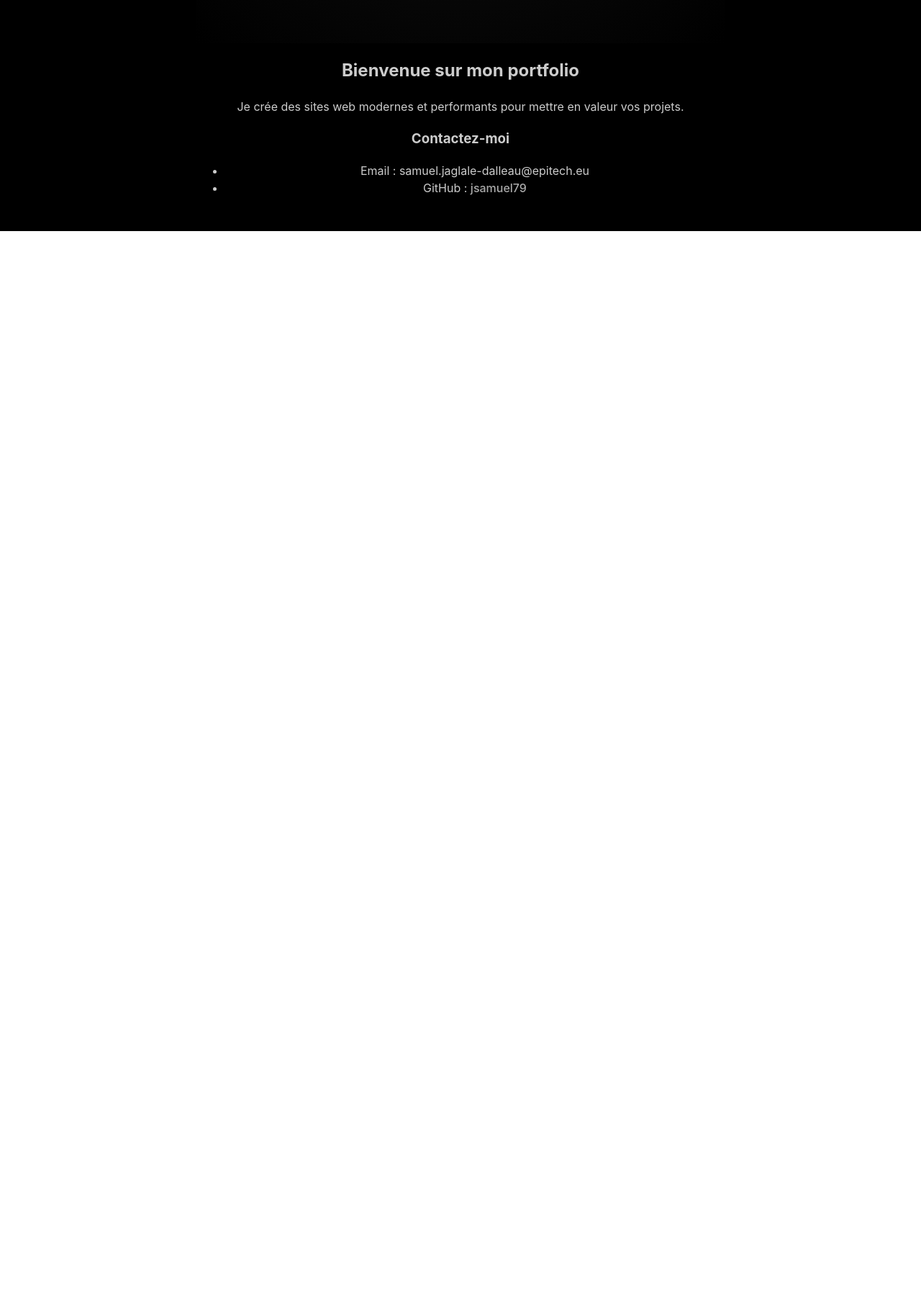
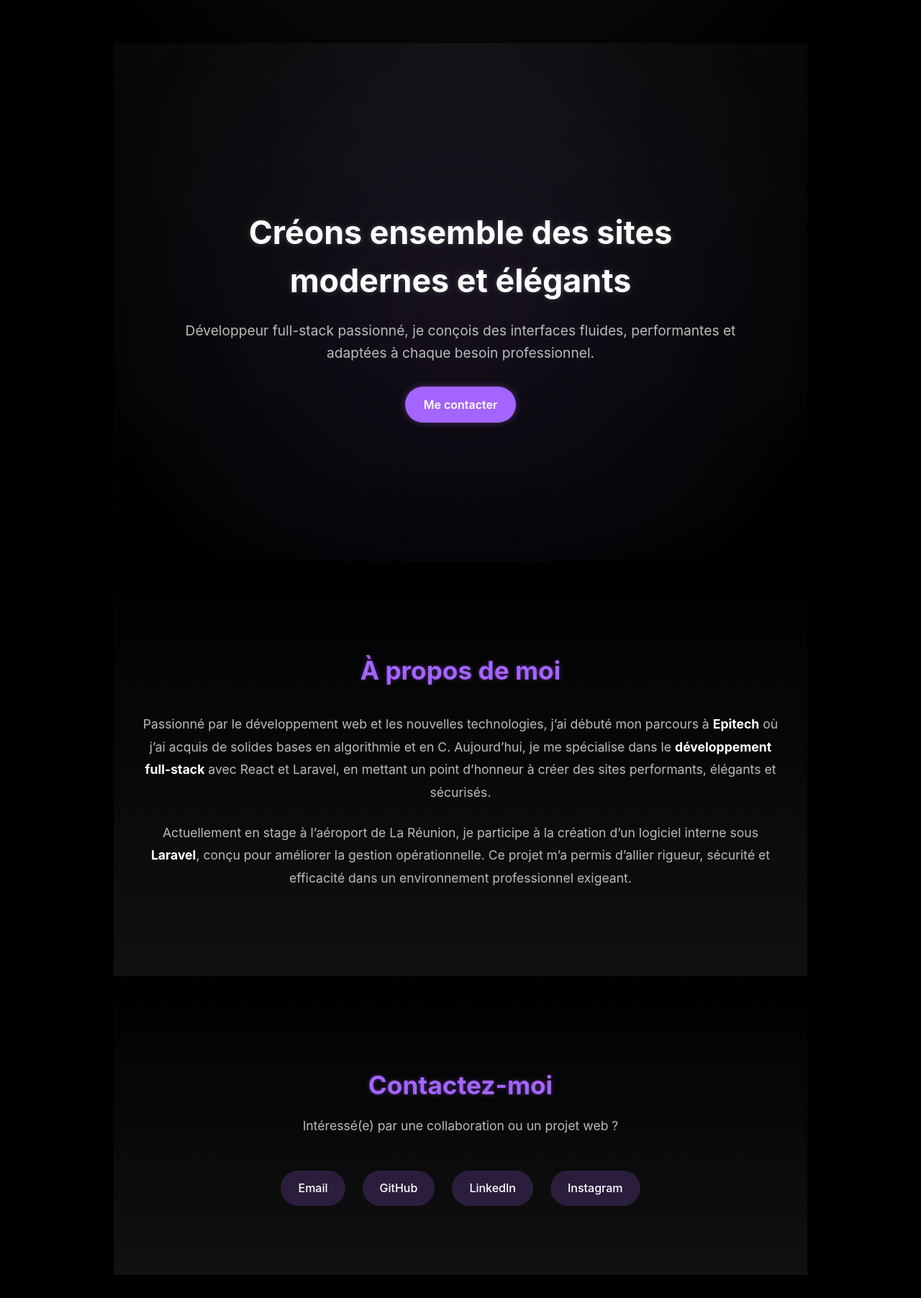
Before and after one commit to Jsamuel79/Jsamuel79.github.io, a React (Vite) app: page / in a window 1280 px wide. Shown: the part 772-2575 px from the top of the page at 72% size. Before the commit the page ends 1093 px from the top, so only its background shows below. Built offline with nearby package versions, Linux system fonts and the light colour scheme.

Commit message:
separated css & js | add Contact Section | add about section

```diff
--- a/src/App.jsx
+++ b/src/App.jsx
@@ -2,15 +2,17 @@ import { useState } from 'react'
 import reactLogo from './assets/react.svg'
 import viteLogo from '/vite.svg'
 import './App.css'
-import Header from './components/Header.jsx'
-import Contact from './components/Contact.jsx'
-import HeroSection from './components/HeroSection.jsx'
+import Header from './components/js/Header.jsx'
+import Contact from './components/js/Contact.jsx'
+import HeroSection from './components/js/HeroSection.jsx'
+import About from './components/js/About.jsx'
 
 function App() {
   return (
     <div>
       <Header />
       <HeroSection />
+      <About />
       <Contact />
     </div>
   )
--- a/src/components/Contact.jsx
+++ /dev/null
@@ -1,13 +0,0 @@
-function Contact() {
-  return (
-    <section>
-      <h3>Contactez-moi</h3>
-      <ul>
-        <li>Email : samuel.jaglale-dalleau@epitech.eu</li>
-        <li>GitHub : <a href="https://github.com/jsamuel79" target="_blank">jsamuel79</a></li>
-      </ul>
-    </section>
-  )
-}
-
-export default Contact
--- a/src/components/HeroSection.jsx
+++ /dev/null
@@ -1,10 +0,0 @@
-function HeroSection() {
-  return (
-    <section>
-      <h2>Bienvenue sur mon portfolio</h2>
-      <p>Je crée des sites web modernes et performants pour mettre en valeur vos projets.</p>
-    </section>
-  )
-}
-
-export default HeroSection
--- /dev/null
+++ b/src/components/css/About.css
@@ -0,0 +1,50 @@
+.about-section {
+  background: linear-gradient(180deg, #000 0%, #111 100%);
+  color: #ccc;
+  padding: 6rem 2rem;
+  display: flex;
+  justify-content: center;
+  align-items: center;
+  text-align: center;
+}
+
+.about-container {
+  max-width: 900px;
+  animation: fadeIn 1.5s ease-out;
+}
+
+.about-section h2 {
+  font-size: 2.2rem;
+  color: #a464ff;
+  margin-bottom: 2rem;
+  text-shadow: 0 0 6px rgba(164,100,255,0.4);
+}
+
+.about-text {
+  font-size: 1.1rem;
+  line-height: 1.8;
+  margin-bottom: 1.5rem;
+  color: #bbb;
+}
+
+.about-text strong {
+  color: #fff;
+}
+
+@keyframes fadeIn {
+  from { opacity: 0; transform: translateY(20px); }
+  to { opacity: 1; transform: translateY(0); }
+}
+
+/* Responsive */
+@media (max-width: 768px) {
+  .about-section {
+    padding: 4rem 1.5rem;
+  }
+  .about-section h2 {
+    font-size: 1.8rem;
+  }
+  .about-text {
+    font-size: 1rem;
+  }
+}
--- /dev/null
+++ b/src/components/css/Contact.css
@@ -0,0 +1,51 @@
+.contact-section {
+  background: linear-gradient(180deg, #000 0%, #111 100%);
+  color: #ccc;
+  text-align: center;
+  padding: 6rem 2rem;
+}
+
+.contact-section h2 {
+  color: #a464ff;
+  font-size: 2.2rem;
+  margin-bottom: 1rem;
+  text-shadow: 0 0 6px rgba(164,100,255,0.4);
+}
+
+.contact-section p {
+  font-size: 1.1rem;
+  margin-bottom: 3rem;
+  color: #bbb;
+}
+
+.contact-links {
+  display: flex;
+  justify-content: center;
+  flex-wrap: wrap;
+  gap: 1.5rem;
+}
+
+.contact-link {
+  display: inline-block;
+  padding: 0.8rem 1.5rem;
+  border-radius: 9999px;
+  background: rgba(164,100,255,0.2);
+  color: #fff;
+  font-weight: 500;
+  text-decoration: none;
+  transition: all 0.3s ease;
+}
+
+.contact-link:hover {
+  background: #a464ff;
+  box-shadow: 0 0 12px rgba(164,100,255,0.5);
+  transform: translateY(-2px);
+}
+
+/* Responsive */
+@media (max-width: 768px) {
+  .contact-links {
+    flex-direction: column;
+    gap: 1rem;
+  }
+}
--- /dev/null
+++ b/src/components/css/HeroSection.css
@@ -0,0 +1,83 @@
+.hero-section {
+  position: relative;
+  height: 90vh;
+  display: flex;
+  justify-content: center;
+  align-items: center;
+  color: #ccc;
+  text-align: center;
+  overflow: hidden;
+  background: radial-gradient(circle at top, #111 0%, #000 100%);
+}
+
+/* === Effet fond animé === */
+.hero-bg {
+  position: absolute;
+  width: 120%;
+  height: 120%;
+  background: radial-gradient(circle, rgba(164,100,255,0.15) 0%, transparent 70%);
+  animation: pulse 8s infinite ease-in-out;
+  z-index: 0;
+}
+
+@keyframes pulse {
+  0%, 100% { transform: scale(1); opacity: 0.4; }
+  50% { transform: scale(1.2); opacity: 0.7; }
+}
+
+/* === Contenu === */
+.hero-content {
+  position: relative;
+  z-index: 1;
+  max-width: 800px;
+  padding: 2rem;
+  animation: fadeInUp 1.5s ease-out;
+}
+
+.hero-content h2 {
+  font-size: 2.8rem;
+  color: #fff;
+  margin-bottom: 1rem;
+  text-shadow: 0 0 8px rgba(255,255,255,0.2);
+}
+
+.hero-content p {
+  font-size: 1.2rem;
+  color: #bbb;
+  margin-bottom: 2rem;
+  line-height: 1.6;
+}
+
+.hero-button {
+  display: inline-block;
+  padding: 0.8rem 1.6rem;
+  background: #a464ff;
+  color: #fff;
+  border-radius: 9999px;
+  text-decoration: none;
+  font-weight: 600;
+  transition: all 0.3s ease;
+  box-shadow: 0 0 10px rgba(164,100,255,0.4);
+}
+
+.hero-button:hover {
+  background: #8a4be0;
+  box-shadow: 0 0 20px rgba(164,100,255,0.6);
+}
+
+/* === Animation fadeIn === */
+@keyframes fadeInUp {
+  from { opacity: 0; transform: translateY(30px); }
+  to { opacity: 1; transform: translateY(0); }
+}
+
+/* === Responsive === */
+@media (max-width: 768px) {
+  .hero-content h2 {
+    font-size: 2rem;
+  }
+
+  .hero-content p {
+    font-size: 1rem;
+  }
+}
--- /dev/null
+++ b/src/components/js/About.jsx
@@ -0,0 +1,24 @@
+import '../css/About.css'
+
+function About() {
+  return (
+    <section id="apropos" className="about-section">
+      <div className="about-container">
+        <h2>À propos de moi</h2>
+        <p className="about-text">
+          Passionné par le développement web et les nouvelles technologies,
+          j’ai débuté mon parcours à <strong>Epitech</strong> où j’ai acquis de solides bases en algorithmie et en C.
+          Aujourd’hui, je me spécialise dans le <strong>développement full-stack</strong> avec React et Laravel,
+          en mettant un point d’honneur à créer des sites performants, élégants et sécurisés.
+        </p>
+        <p className="about-text">
+          Actuellement en stage à l’aéroport de La Réunion, je participe à la création d’un logiciel interne
+          sous <strong>Laravel</strong>, conçu pour améliorer la gestion opérationnelle.
+          Ce projet m’a permis d’allier rigueur, sécurité et efficacité dans un environnement professionnel exigeant.
+        </p>
+      </div>
+    </section>
+  )
+}
+
+export default About
--- /dev/null
+++ b/src/components/js/Contact.jsx
@@ -0,0 +1,18 @@
+import '../css/Contact.css'
+
+function Contact() {
+  return (
+    <section className="contact-section" id="contact">
+      <h2>Contactez-moi</h2>
+      <p>Intéressé(e) par une collaboration ou un projet web ?</p>
+      <div className="contact-links">
+        <a href="mailto:samuel.jaglale-dalleau@epitech.eu" className="contact-link">Email</a>
+        <a href="https://github.com/jsamuel79" target="_blank" rel="noopener noreferrer" className="contact-link">GitHub</a>
+        <a href="https://www.linkedin.com/in/tonprofil" target="_blank" rel="noopener noreferrer" className="contact-link">LinkedIn</a>
+        <a href="https://www.instagram.com/toninsta" target="_blank" rel="noopener noreferrer" className="contact-link">Instagram</a>
+      </div>
+    </section>
+  );
+}
+
+export default Contact
--- a/src/components/Header.jsx
+++ b/src/components/js/Header.jsx
@@ -1,4 +1,4 @@
-import './Header.css'
+import '../css/Header.css'
 
 function Header() {
  return (
--- /dev/null
+++ b/src/components/js/HeroSection.jsx
@@ -0,0 +1,18 @@
+import '../css/HeroSection.css'
+
+function HeroSection() {
+  return (
+    <section id="hero" className="hero-section">
+      <div className="hero-content">
+        <h2>Créons ensemble des sites modernes et élégants</h2>
+        <p>Développeur full-stack passionné, je conçois des interfaces fluides, performantes
+          et adaptées à chaque besoin professionnel.
+        </p>
+        <a href="#contact" className="hero-button">Me contacter</a>
+      </div>
+      <div className="hero-bg"></div>
+    </section>
+  )
+}
+
+export default HeroSection
```
Also changed, not shown: src/components/css/Header.css (renamed from src/components/Header.css).
